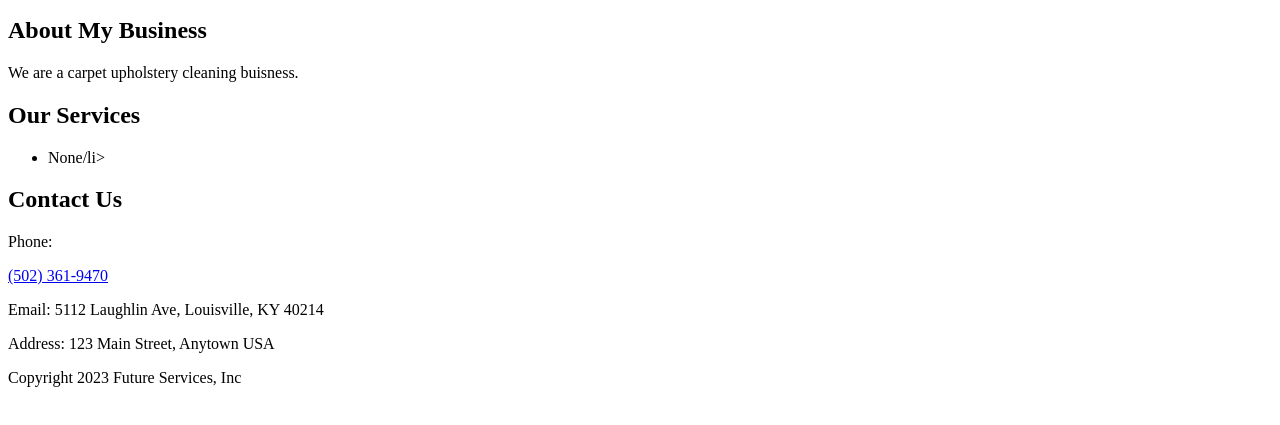
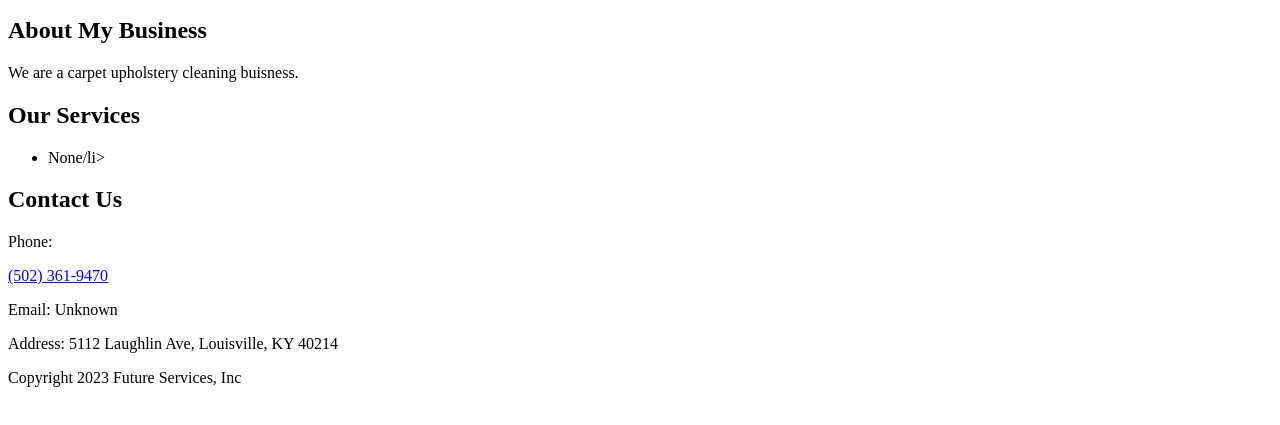
Before and after one commit to FutureServicesInc1978/FutureServicesInc1978.github.io, a plain HTML site: page index.html in a window 1280 px wide. Shown: the part 133-558 px from the top of the page. Drawn offline with Linux system fonts and the light colour scheme.

Commit message:
Update index.html

```diff
--- a/index.html
+++ b/index.html
@@ -64,8 +64,8 @@ nav a:hover {
     <section id="contact">
       <h2>Contact Us</h2>
       <p>Phone: </p><a href="tel:5023619470">(502) 361-9470</a>
-      <p>Email: 5112 Laughlin Ave, Louisville, KY 40214</p>
-      <p>Address: 123 Main Street, Anytown USA</p>
+      <p>Email: Unknown</p>
+      <p>Address: 5112 Laughlin Ave, Louisville, KY 40214</p>
     </section>
   </main>
   <footer>
```
